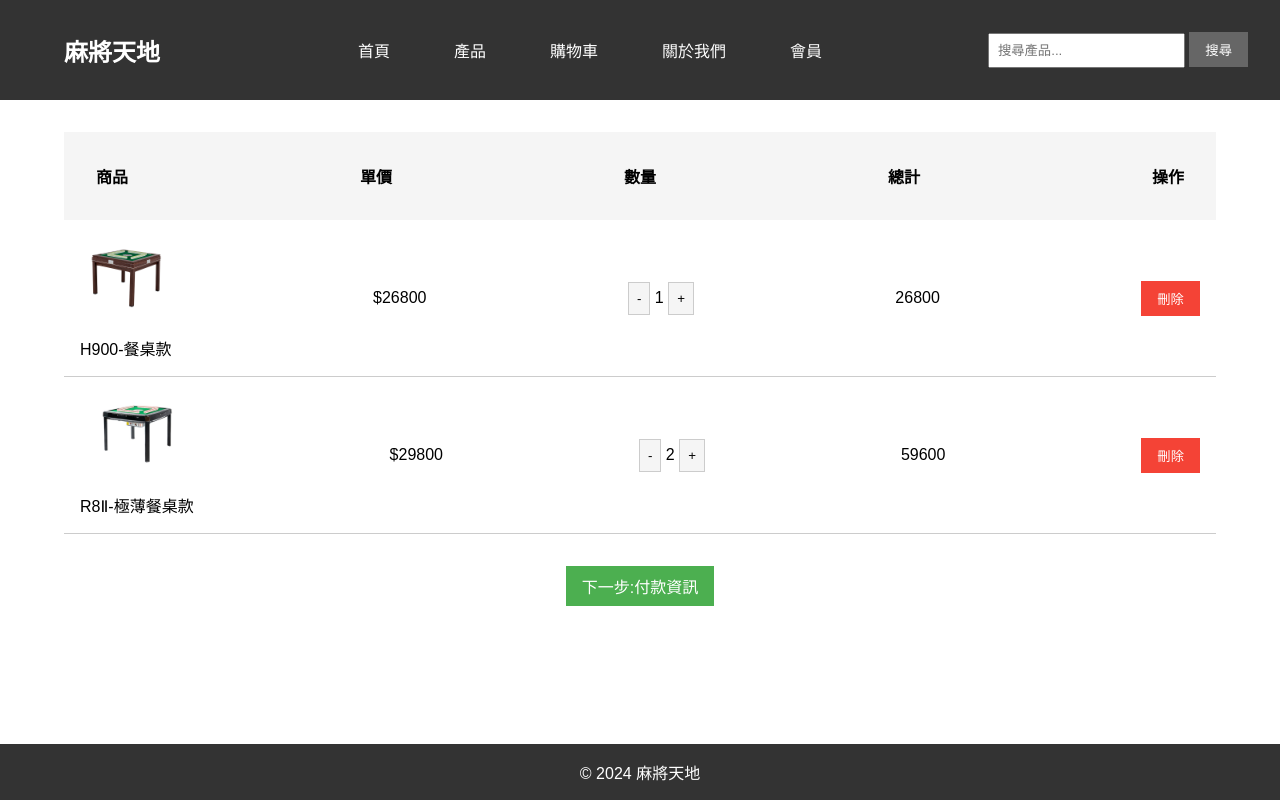
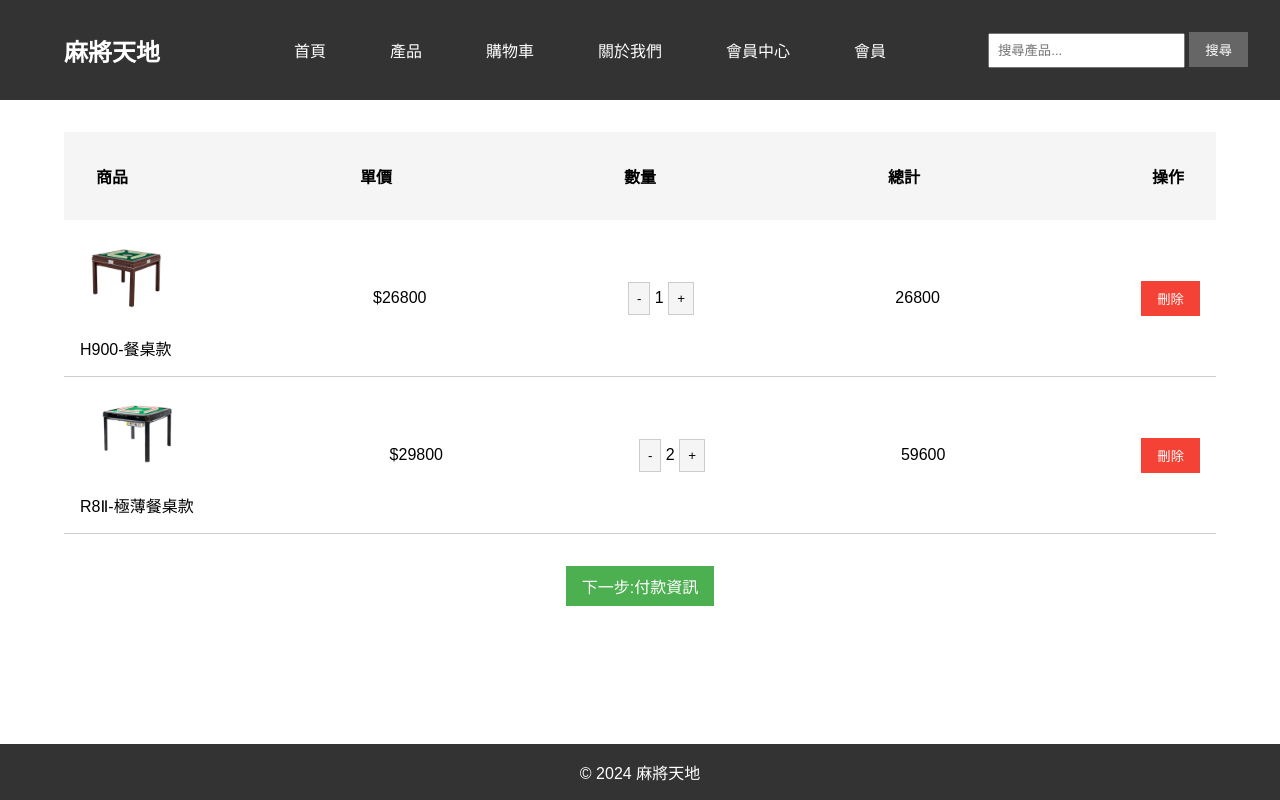
Before and after one commit to boching0206/final-project, a plain HTML site: page pages/cart.html in a window 1280 px wide. Drawn offline with Linux system fonts and the light colour scheme.

Commit message:
cart.html

```diff
--- a/pages/cart.html
+++ b/pages/cart.html
@@ -19,6 +19,7 @@
                 <li><a href="goods.html">產品</a></li>
                 <li><a href="cart.html">購物車</a></li>
                 <li><a href="about.html">關於我們</a></li>
+                <li><a href="user.html">會員中心</a></li>
                 <li id="member-link"><a href="login.html">會員</a></li>
             </ul>
             <div class="search-bar">
```
